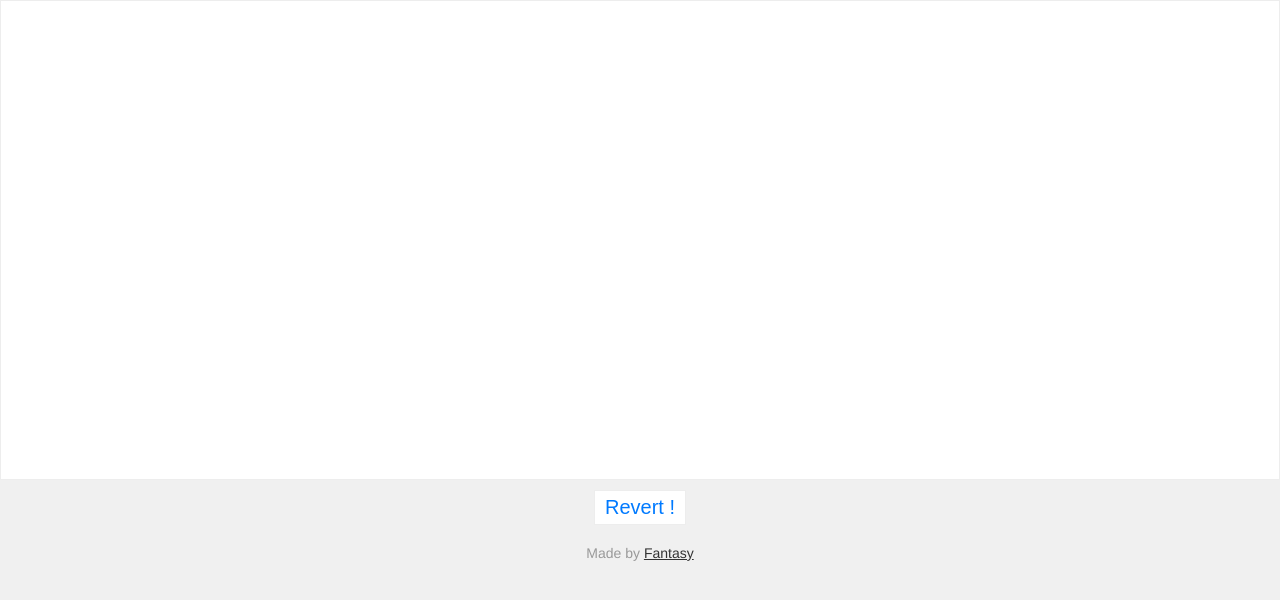
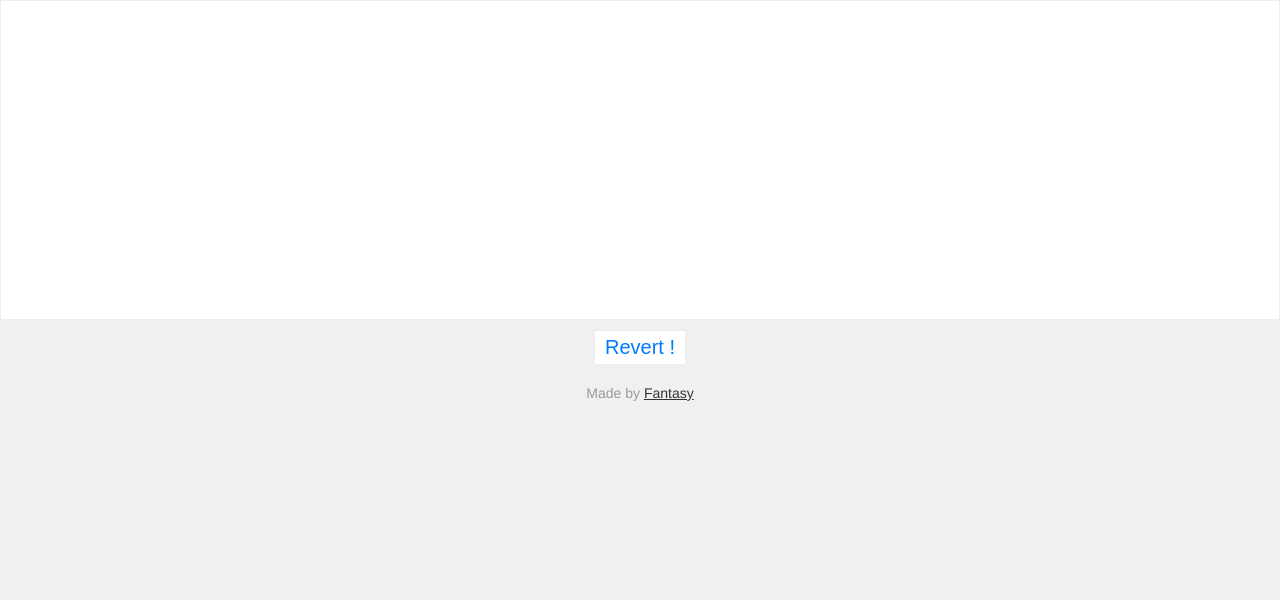
Before and after one commit to SFantasy/showtime, a plain HTML site: page RevertText/index.html in a window 1280 px wide. Drawn offline with Linux system fonts and the light colour scheme.

Commit message:
Change a little style.'

```diff
--- a/RevertText/index.html
+++ b/RevertText/index.html
@@ -7,7 +7,7 @@
   <style>
     html { font-size: 10px; }
     body { margin: 0; background-color: #f0f0f0; font-family: Helvetica, sans-serif; }
-    #text { width: 100vw; font-size: 1.6rem; height: 480px; border: 1px solid #ededed; outline: none; padding: 10px; background-color: white; box-sizing: border-box; }
+    #text { width: 100vw; font-size: 1.6rem; height: 320px; border: 1px solid #ededed; outline: none; padding: 10px; background-color: white; box-sizing: border-box; }
     .wrapper { text-align: center; margin-top: 1rem; }
     #revert { font-size: 20px; padding: 5px 10px; border: 1px solid #ededed; background-color: white; outline: none; color: #007AFF; }
     footer > p { text-align: center; font-size: 1.4rem; margin-top: 2rem; color: #999; }
```
